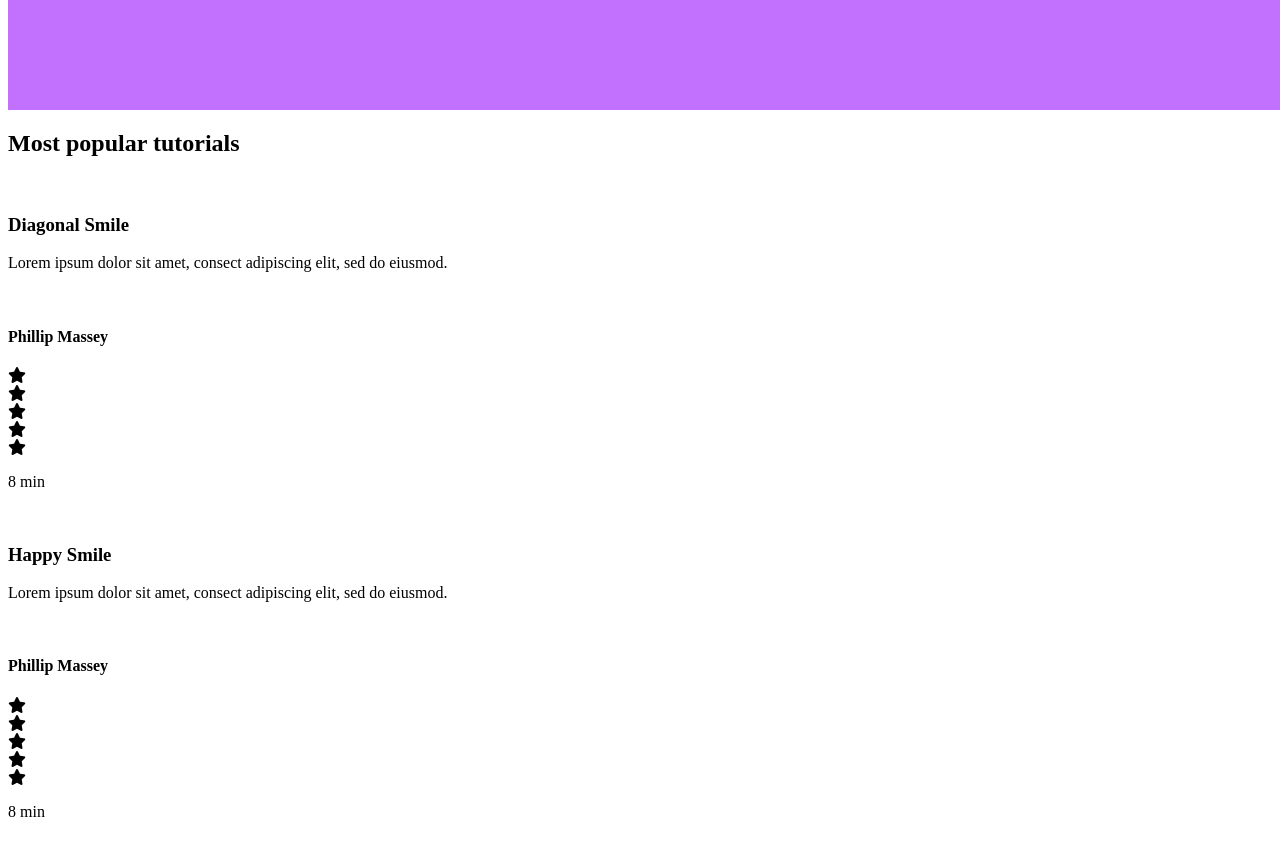
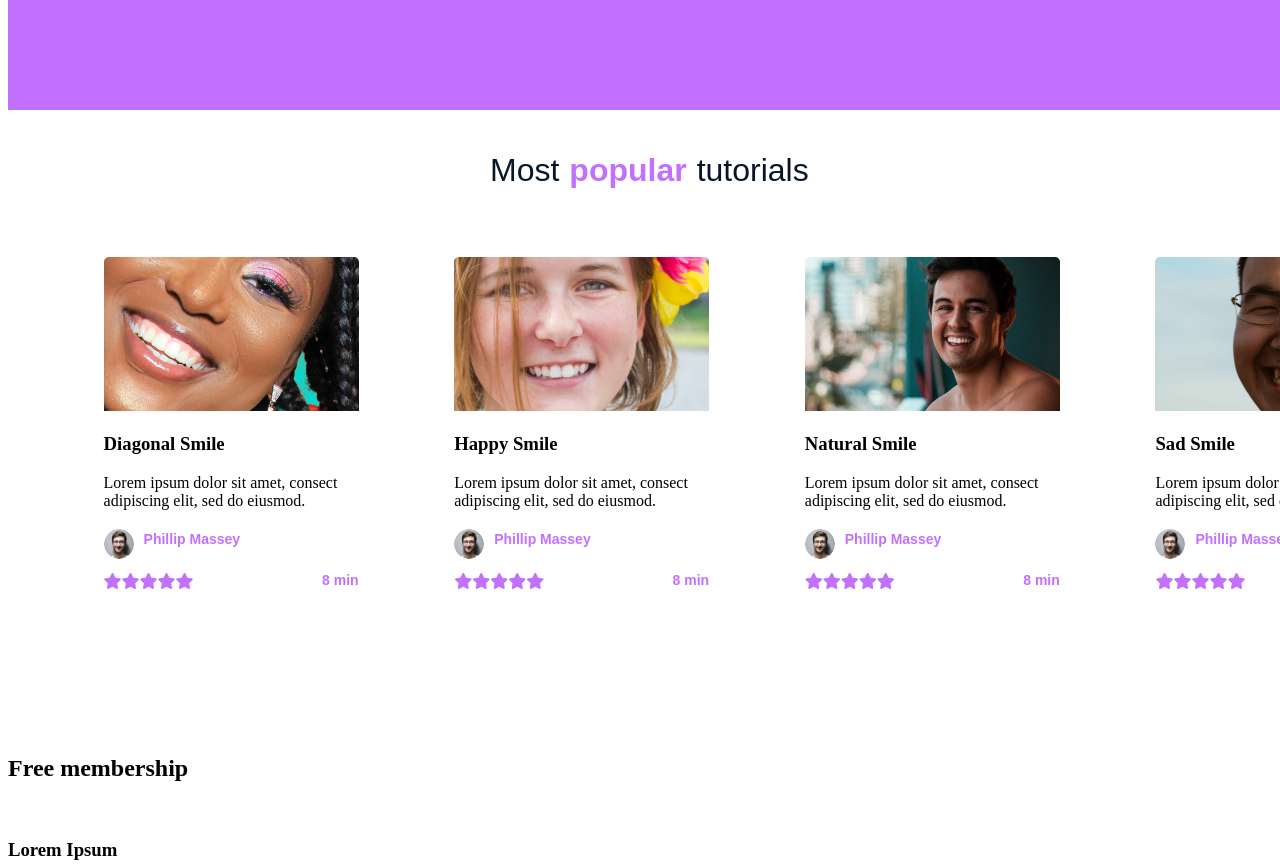
Before and after one commit to Nonnyman1/alx_html_css, a plain HTML site: page css_advanced/index.html in a window 1280 px wide. Shown: the part 1383-2247 px from the top of the page. Drawn offline with Linux system fonts and the light colour scheme.

Commit message:
added tutorials page

```diff
--- a/css_advanced/index.html
+++ b/css_advanced/index.html
@@ -73,17 +73,21 @@
             </div>
         </section>
     </div>
-        <section>
-            <h2>Most popular tutorials</h2>
-            <div>
-                <img src="./images/Bitmap (1).png" alt="">
+        <section class="smile">
+            <h2>Most <span>popular</span> tutorials</h2>
+        <div class="set">
+            <div class="toe">
+                <img src="9.png" alt="">
                 <h3>Diagonal Smile</h3>
                 <p>Lorem ipsum dolor sit amet, consect adipiscing elit, sed do eiusmod.</p>
-                <div>
-                    <img src="./images/1 (3).png" alt="">
+                <div class="mine">
+                    <div class="me">
+                    <img src="1.png" alt="">
                     <h4>Phillip Massey</h4>
+                    </div>
                 </div>
-                <div>
+                <div class="you">
+                <div class="design">
                     <div><i class="fa-solid fa-star"></i></div>
                     <div><i class="fa-solid fa-star"></i></div>
                     <div><i class="fa-solid fa-star"></i></div>
@@ -91,16 +95,20 @@
                     <div><i class="fa-solid fa-star"></i></div>
                 </div>
                 <p>8 min</p>
+                </div>
             </div>
-            <div>
-                <img src="./images/Bitmap (4).png" alt="">
+            <div class="toe">
+                <img src="7.png" alt="">
                 <h3>Happy Smile</h3>
                 <p>Lorem ipsum dolor sit amet, consect adipiscing elit, sed do eiusmod.</p>
-                <div>
-                    <img src="./images/1 (3).png" alt="">
+                <div class="mine">
+                    <div class="me">
+                    <img src="1.png" alt="">
                     <h4>Phillip Massey</h4>
+                    </div>
                 </div>
-                <div>
+                <div class="you">
+                <div class="design">
                     <div><i class="fa-solid fa-star"></i></div>
                     <div><i class="fa-solid fa-star"></i></div>
                     <div><i class="fa-solid fa-star"></i></div>
@@ -108,16 +116,20 @@
                     <div><i class="fa-solid fa-star"></i></div>
                 </div>
                 <p>8 min</p>
+                </div>
             </div>
-            <div>
-                <img src="./images/Bitmap (3).png" alt="">
+            <div class="toe">
+                <img src="8.png" alt="">
                 <h3>Natural Smile</h3>
                 <p>Lorem ipsum dolor sit amet, consect adipiscing elit, sed do eiusmod.</p>
-                <div>
-                    <img src="./images/1 (3).png" alt="">
+                <div class="mine">
+                    <div class="me">
+                    <img src="1.png" alt="">
                     <h4>Phillip Massey</h4>
+                    </div>
                 </div>
-                <div>
+                <div class="you">
+                <div class="design">
                     <div><i class="fa-solid fa-star"></i></div>
                     <div><i class="fa-solid fa-star"></i></div>
                     <div><i class="fa-solid fa-star"></i></div>
@@ -125,16 +137,20 @@
                     <div><i class="fa-solid fa-star"></i></div>
                 </div>
                 <p>8 min</p>
+                </div>
             </div>
-            <div>
-                <img src="./images/Bitmap (2).png" alt="">
+            <div class="toe">
+                <img src="6.png" alt="">
                 <h3>Sad Smile</h3>
                 <p>Lorem ipsum dolor sit amet, consect adipiscing elit, sed do eiusmod.</p>
-                <div>
-                    <img src="./images/1 (3).png" alt="">
+                <div class="mine">
+                    <div class="me">
+                    <img src="1.png" alt="">
                     <h4>Phillip Massey</h4>
+                    </div>
                 </div>
-                <div>
+                <div class="you">
+                <div class="design">
                     <div><i class="fa-solid fa-star"></i></div>
                     <div><i class="fa-solid fa-star"></i></div>
                     <div><i class="fa-solid fa-star"></i></div>
@@ -142,6 +158,7 @@
                     <div><i class="fa-solid fa-star"></i></div>
                 </div>
                 <p>8 min</p>
+                </div>
             </div>
         </section>
         <section>
--- a/css_advanced/styles.css
+++ b/css_advanced/styles.css
@@ -184,8 +184,6 @@ p span {
     display: flex;
     width: 1440px;
     height: 392px;
-    top: 1093px;
-    left: -1px;
     gap: 0px;
     opacity: 0px;
     background-color: #C271FF;
@@ -237,3 +235,112 @@ blockquote {
     color: #FFFFFF;
     text-wrap: nowrap;
 }
+
+.smile {
+    display: flex;
+    flex-direction: column;
+    width: 1440px;
+    height: 625px;
+    gap: 0px;
+    opacity: 0px;
+}
+
+.smile h2 {
+    display: flex;
+    width: 294px;
+    height: 40px;
+    margin-left: 482px;
+    margin-top: 40px;
+    align-content: center;
+    gap: 10px;
+    opacity: 0px;
+    font-family: sans-serif;
+    font-size: 32px;
+    font-weight: 300;
+    line-height: 40.22px;
+    text-align: center;
+    color: #071629;
+}
+
+.smile span {
+color:#C271FF;
+font-weight: bold;
+}
+
+.set {
+    display: flex;
+    flex-direction: row;
+    justify-content: space-evenly;
+    flex-wrap: nowrap;
+    align-items: ;
+}
+
+.toe {
+    width: 255px;
+    height: 335px;
+    margin-top: 40px;
+    margin-left: 58px;
+    gap: 0px;
+    opacity: 0px;
+}
+
+.mine img {
+    width: 30px;
+    height: 30px;
+    margin-top: 10px;
+    border-radius: 15px;
+    left: 5px;
+    gap: 0px;
+    opacity: 0px;
+    align-self: center;
+}
+
+.mine h4 {
+    width: 86px;
+height: 27px;
+margin-left: 10px;
+margin-top: 0px;
+gap: 0px;
+opacity: 0px;
+font-family: sans-serif;
+font-size: 14px;
+font-weight: 600;
+line-height: 27px;
+text-align: left;
+color: #C271FF;
+text-wrap: nowrap;
+align-self: normal;
+}
+
+.me {
+    display: flex;
+    flex-direction: row;
+    width: 116px;
+    height: 27px;
+}
+
+.you {
+    display: flex;
+    flex-direction: row;
+    justify-content:space-between;
+    flex-wrap: nowrap;
+}
+
+.design {
+    display: flex;
+    flex-direction: row;
+    width: 107px;
+    height: 15px;
+    margin-top: 20px;
+    opacity: 0px;
+    color: #C271FF;
+}
+
+.you p {
+    font-family: sans-serif;
+    font-size: 14px;
+    font-weight: 600;
+    line-height: 27px;
+    text-align: right;
+    color: #C271FF;
+}
```
